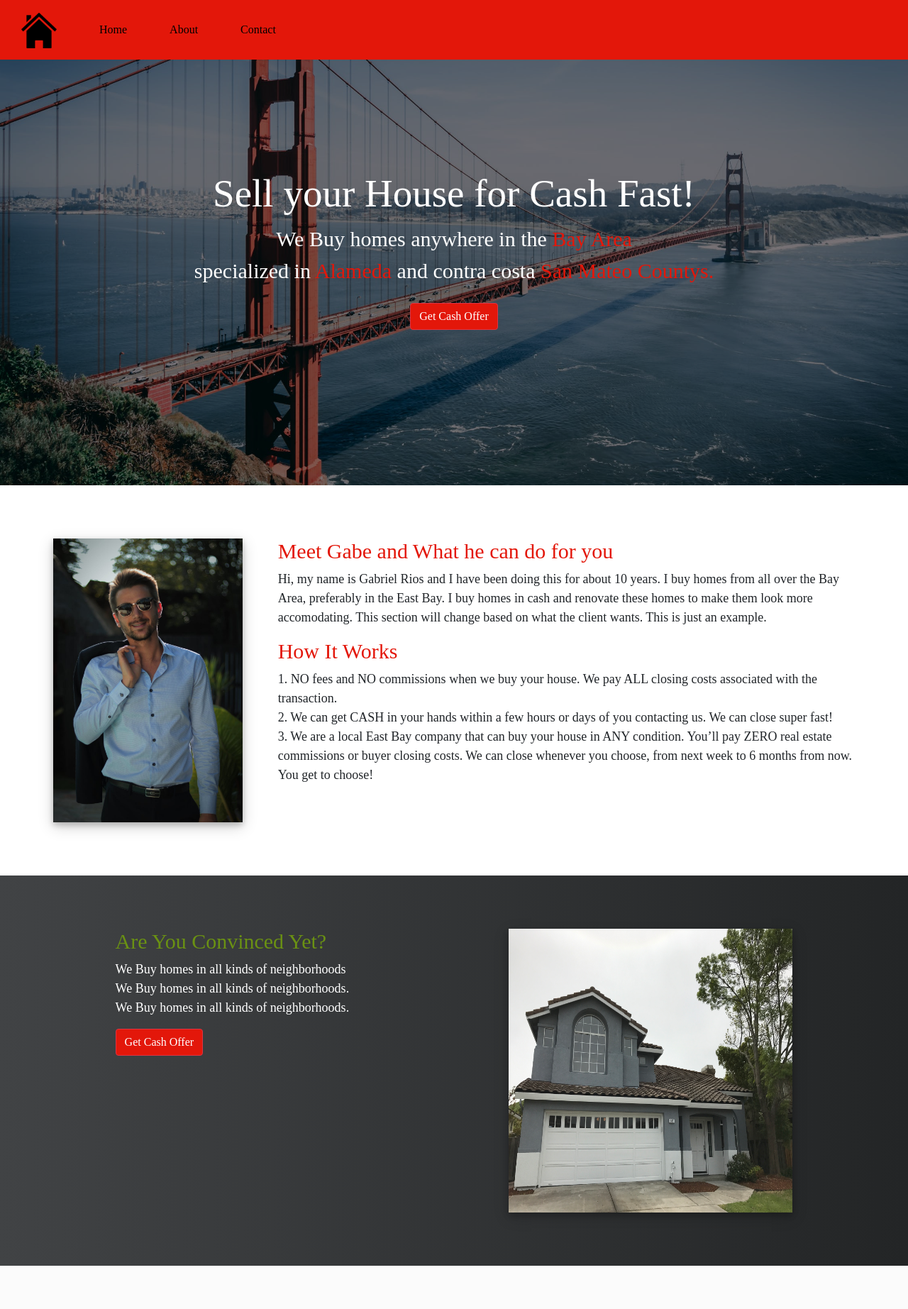
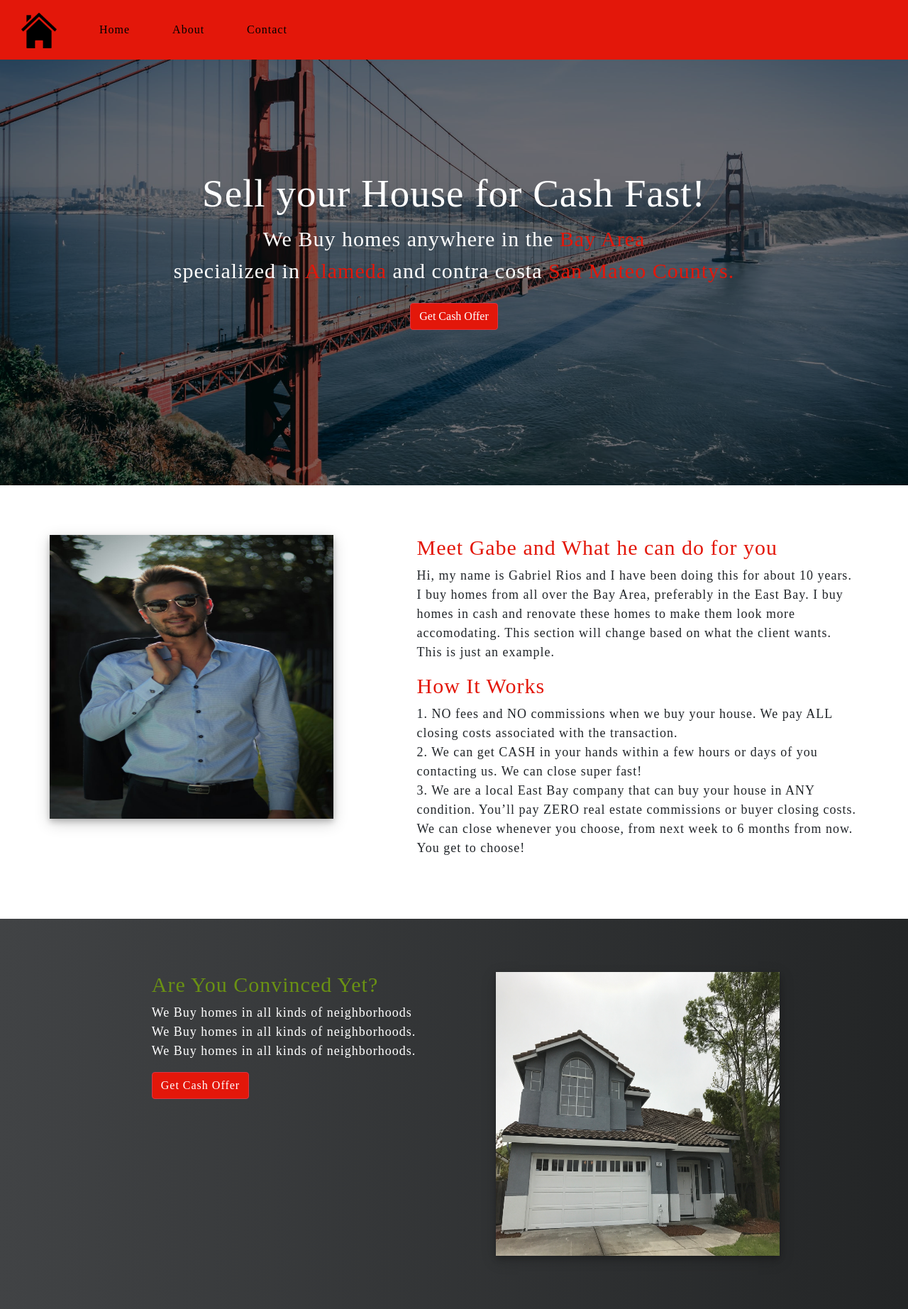
Before and after one commit to FABSTAR94/Gabe_Estate, a PHP site: page / in a window 1280 px wide. Shown: the whole page at 71% size. Before the commit the page ends 1784 px from the top, so only its background shows below. Run offline with PHP 8.4, Linux system fonts and the light colour scheme; some libraries are stand-ins or nearby versions.

Commit message:
added responsiveness for sections

```diff
--- a/css/navbar.css
+++ b/css/navbar.css
@@ -1,11 +1,16 @@
+
 nav ul {
   list-style-type: none;
   margin: 0;
   padding: 0;
   overflow: hidden;
   background-color: #E3170A;
+  /*background-color: transparent;
+  transition: 0.2s background-color ease;*/
   display: table;
   width: 100%;
+  z-index: 100;
+
 }
 
 nav li {
@@ -15,6 +20,7 @@ nav li {
 .list-inline {
   list-style: none;
   padding: 0;
+
 }
 
 .list-inline li {
--- a/css/section.css
+++ b/css/section.css
@@ -1,7 +1,7 @@
 .about-section {
-    display: flex;
-    /*margin: 30px 30px;*/
-    padding: 75px;
+    /*display: flex;*/
+    margin: 20px 20px;
+    padding: 50px;
     background-color: white;
 }
 
@@ -13,7 +13,7 @@
 
 
 .about-text {
-  padding-left: 50px;
+  padding-left: 30px;
   display: inline-table;
 }
 
@@ -40,7 +40,7 @@
 }
 
 .home-section {
-    display: flex;
+display: flex;
     /*margin: 30px 30px;*/
     justify-content: space-around;
     padding: 75px;
--- a/css/style.css
+++ b/css/style.css
@@ -6,5 +6,5 @@
 
 body {
 font-family: 'Crete Round', serif !important;
-
+letter-spacing: 1px;
 }
--- a/index.html
+++ b/index.html
@@ -11,7 +11,7 @@
 </head>
 
 <body>
-    <nav>
+  <nav>
 
         <ul class="list-inline">
           <img src="png/black-home.png" class="logo" height="50px" width="50px">
@@ -22,10 +22,13 @@
             <li><a href="#contact">Contact</a></li>
         </ul>
     </nav>
+
     <div class="custom-container">
+
         <div class="banner" style="background-image: url(images/bridge.jpeg);">
         </div>
         <div class="text-banner">
+
             <h1>Sell your House for Cash Fast!</h1>
             <p> We Buy homes anywhere in the <span>Bay Area</span><br>specialized in <span>Alameda</span> and contra costa <span>San Mateo Countys.</span> </p>
             <button type="button" class="btn btn-danger" data-toggle="modal" data-target="#staticBackdrop">Get Cash Offer
@@ -141,22 +144,34 @@
         </div>
     </div>
     <div id="about" class="section">
-        <div class="flex-container">
-            <div class="about-section">
+             <div class="about-section">
+             <div class="flex-container">
+
+            <div class="row">
+                <div class="col-md-5">
+
                 <img class="about-img" src="images/profile.jpeg" alt="buyer profile">
-                <div class="about-text">
+
+                </div>
+                  <div class="col-md-7">
+                    <div class="about-text">
                     <h2>Meet Gabe and What he can do for you</h2>
                     <p>Hi, my name is Gabriel Rios and I have been doing this for about 10 years. I buy homes from all over the Bay Area, preferably in the East Bay. I buy homes in cash and renovate these homes to make them look more accomodating. This section will change based on what the client wants. This is just an example.</p>
                     <h2>How It Works</h2>
                     <p>1. NO fees and NO commissions when we buy your house. We pay ALL closing costs associated with the transaction.<br> 2. We can get CASH in your hands within a few hours or days of you contacting us. We can close super fast! <br> 3. We are a local East Bay company that can buy your house in ANY condition. You’ll pay ZERO real estate commissions or buyer closing costs. We can close whenever you choose, from next week to 6 months from now. You get to choose!</p>
                 </div>
-            </div>
+</div>
+ </div>
         </div>
     </div>
+  </div>
+
     <div class="home" class="section">
         <div class="flex-container">
             <div class="home-section">
                 <div class="home-text">
+                  <div class="row">
+                     <div class="col-md-7">
                     <h2>Are You Convinced Yet?</h2>
                     <p> We Buy homes in all kinds of neighborhoods <br>
                         We Buy homes in all kinds of neighborhoods. <br>
@@ -164,11 +179,15 @@
                     </p>
                     <a href="#" class="btn btn-danger">Get Cash Offer</a>
                 </div>
+                <div class="col-md-5">
                 <img class="home-img" src="images/home.jpg" alt="house purchased">
+
+             </div>
             </div>
         </div>
-
-
+       </div>
+       </div>
+</div>
 
         <script src="JS/email.js" type="text/javascript"></script>
         <script src="https://code.jquery.com/jquery-3.2.1.slim.min.js" integrity="sha384-KJ3o2DKtIkvYIK3UENzmM7KCkRr/rE9/Qpg6aAZGJwFDMVNA/GpGFF93hXpG5KkN" crossorigin="anonymous"></script>
```
